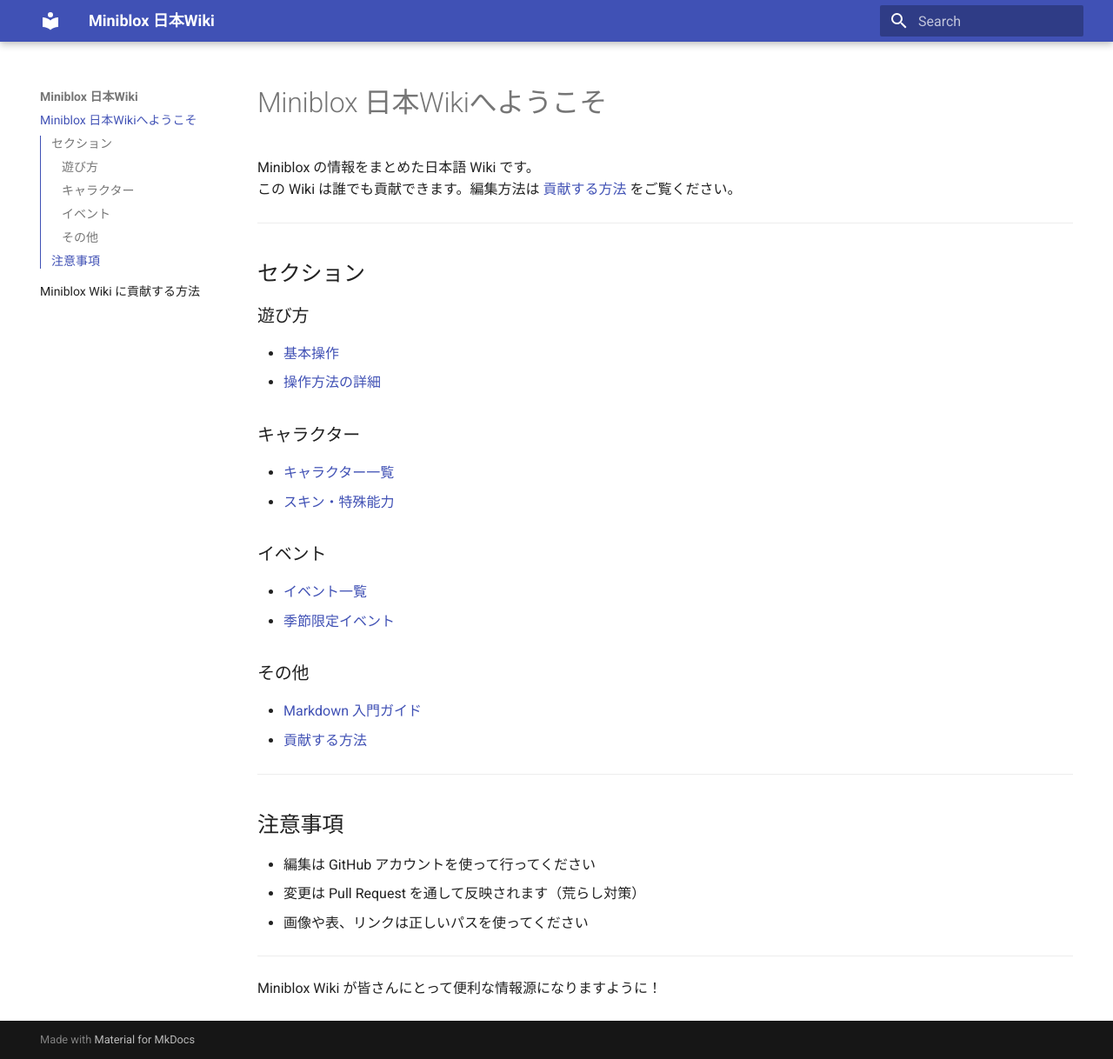
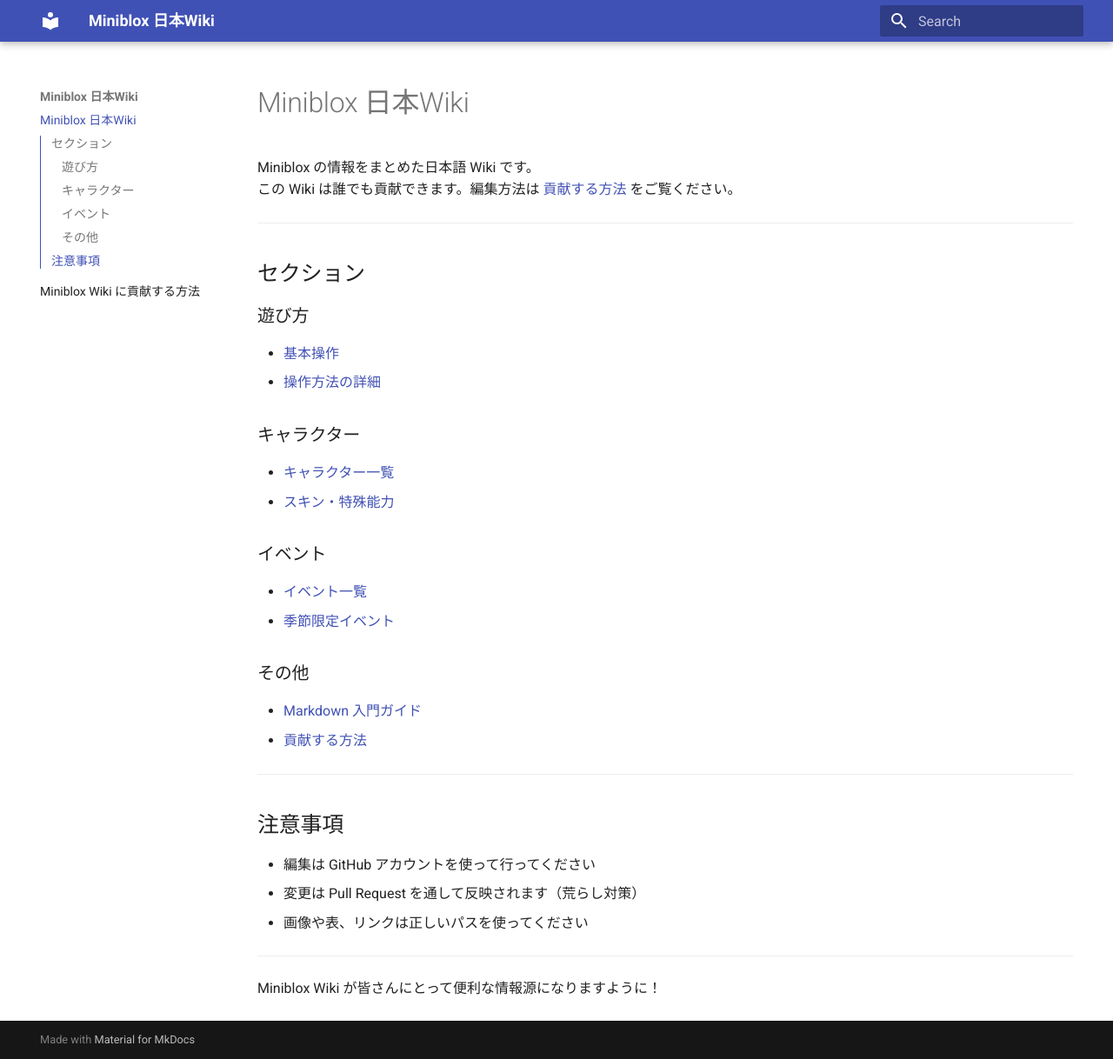
Before and after one commit to Hayato040404/Miniblox-wiki, an MkDocs documentation site: the page built from docs/index.md, in a window 1280 px wide and 1218 px high. Shown: the whole window at 87% size. Built offline with MkDocs 1.6.1 and Material for MkDocs 9.7.7, drawn with Linux system fonts in a browser that asks for light colours.

Commit message:
Update index.md

```diff
--- a/docs/index.md
+++ b/docs/index.md
@@ -1,4 +1,4 @@
-# Miniblox 日本Wikiへようこそ
+# Miniblox 日本Wiki
 
 Miniblox の情報をまとめた日本語 Wiki です。
 この Wiki は誰でも貢献できます。編集方法は [貢献する方法](contribute.md) をご覧ください。
```
